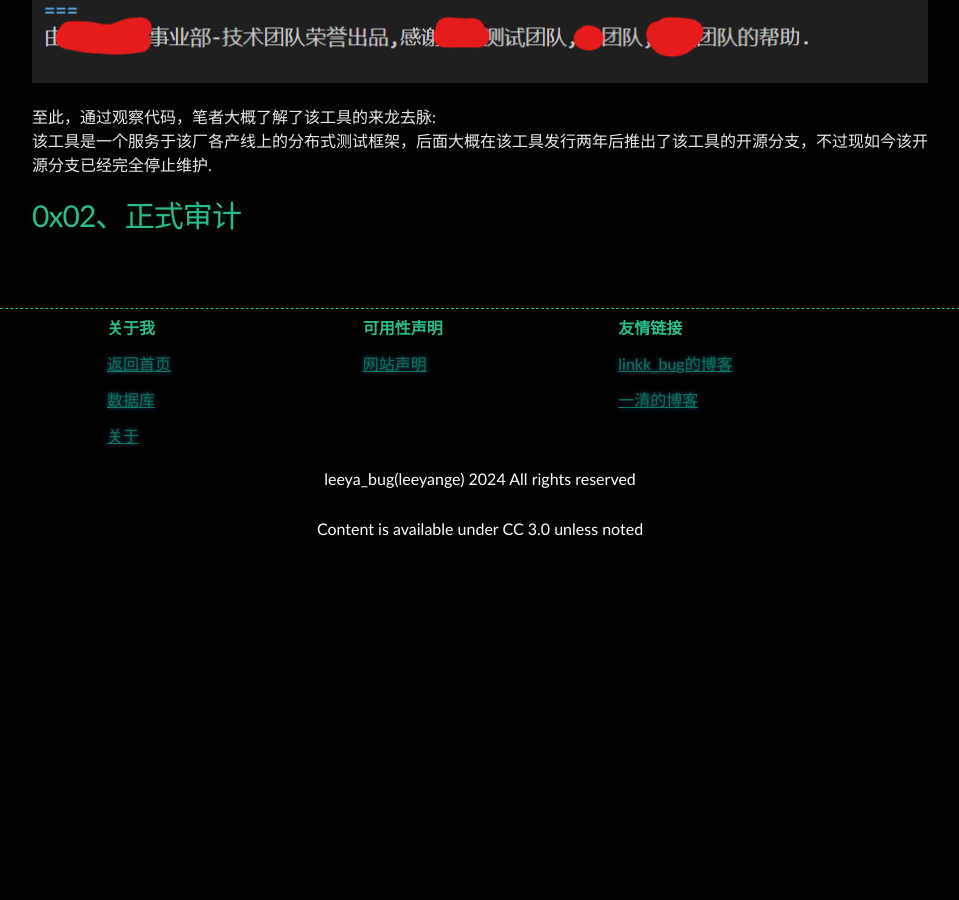
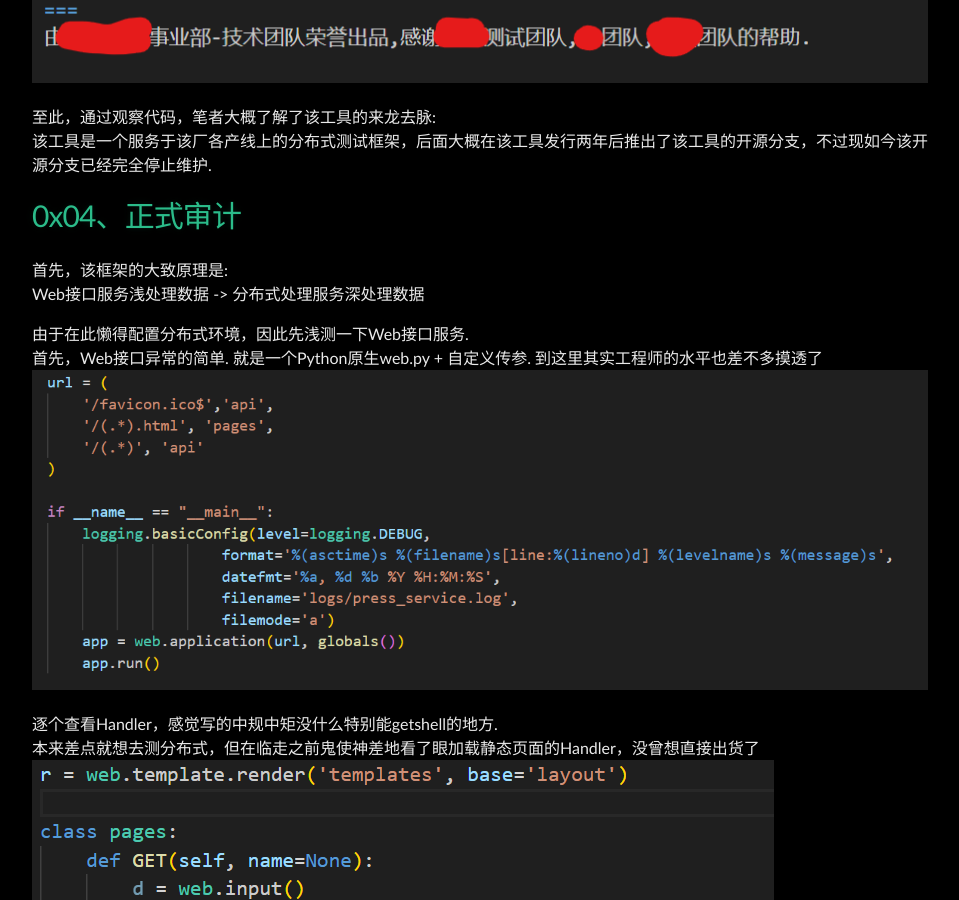
Before and after one commit to Leeyangee/leeyangee.github.io, a Jekyll site: the page built from _posts/2024-03-24-某大厂Web应用审计实战-从不出货到拿下小通用RCE.md, in a window 1280 px wide and 900 px high, scrolled down 2166 px. Shown: the whole window, without its empty margins (160-1119 px from the left). Built offline with Jekyll 4.4.1, drawn with Linux system fonts in a browser that asks for light colours; before the commit the page ends 2720 px from its top, so only the background shows below that; some of the changed text lies outside the part shown.

Commit message:
Update 2024-03-24-某大厂Web应用审计实战-从不出货到拿下小通用RCE.md

````diff
--- a/_posts/2024-03-24-某大厂Web应用审计实战-从不出货到拿下小通用RCE.md
+++ b/_posts/2024-03-24-某大厂Web应用审计实战-从不出货到拿下小通用RCE.md
@@ -29,7 +29,7 @@
 1. 经过资产测绘发现，该应用使用了较为简单的Py构建. 在我个人的刻板印象中使用Py构建Web应用的大多为数据科学家/测试工程师，这些岗位对Py特性不是很了解，易导致RCE
 2. 该应用页面构造简单，疑似是手动将网页实例化后返回给用户，在如此实例化过程中非常容易导致RCE
 
-# [](#header-1)0x02、源码搜集
+# [](#header-1)0x03、源码搜集
 
 经过找寻，笔者终于发现了在某个较为远古的该大厂开源仓库的commits中遗留下来的这个Web应用的身影.
 好巧不巧该厂只是把该应用的分支开源版本作为补充放到了一个重要仓库的路径下，要是放在一个独立仓库里那笔者的搜集阶段估计会被大大拉长了
@@ -43,4 +43,34 @@
 至此，通过观察代码，笔者大概了解了该工具的来龙去脉:
 该工具是一个服务于该厂各产线上的分布式测试框架，后面大概在该工具发行两年后推出了该工具的开源分支，不过现如今该开源分支已经完全停止维护.
 
-# [](#header-1)0x02、正式审计
+# [](#header-1)0x04、正式审计
+
+首先，该框架的大致原理是:
+Web接口服务浅处理数据 -> 分布式处理服务深处理数据
+
+由于在此懒得配置分布式环境，因此先浅测一下Web接口服务.
+首先，Web接口异常的简单. 就是一个Python原生web.py + 自定义传参. 到这里其实工程师的水平也差不多摸透了
+![avatar](/image/2024-03-23-3.png)
+
+逐个查看Handler，感觉写的中规中矩没什么特别能getshell的地方.
+本来差点就想去测分布式，但在临走之前鬼使神差地看了眼加载静态页面的Handler，没曾想直接出货了
+![avatar](/image/2024-03-23-5.png)
+首先，笔者对如上代码进行解释.
+name是从客户端传回的html模板，例如: http://127.0.0.1/index.html的name值就为index
+r是web.py加载的模板，举个例子: r.index()该函数返回index页面的html
+但在此，工程师却使用如下代码实例化函数加载html
+```py
+func = eval('r.'+name)
+return func()
+```
+明明可以使用getattr等反射中更加安全的办法，工程师却偏偏使用了鼎鼎大名的eval
+
+# [](#header-1)0x05、漏洞复现
+
+笔者在本地8001端口上搭建了该Web服务，并访问
+```url
+http://127.0.0.1:8001/+__import__('os').system('calc').html
+```
+
+服务端直接弹出计算器，证明存在RCE漏洞
+![avatar](/image/2024-03-23-7.png)
````
